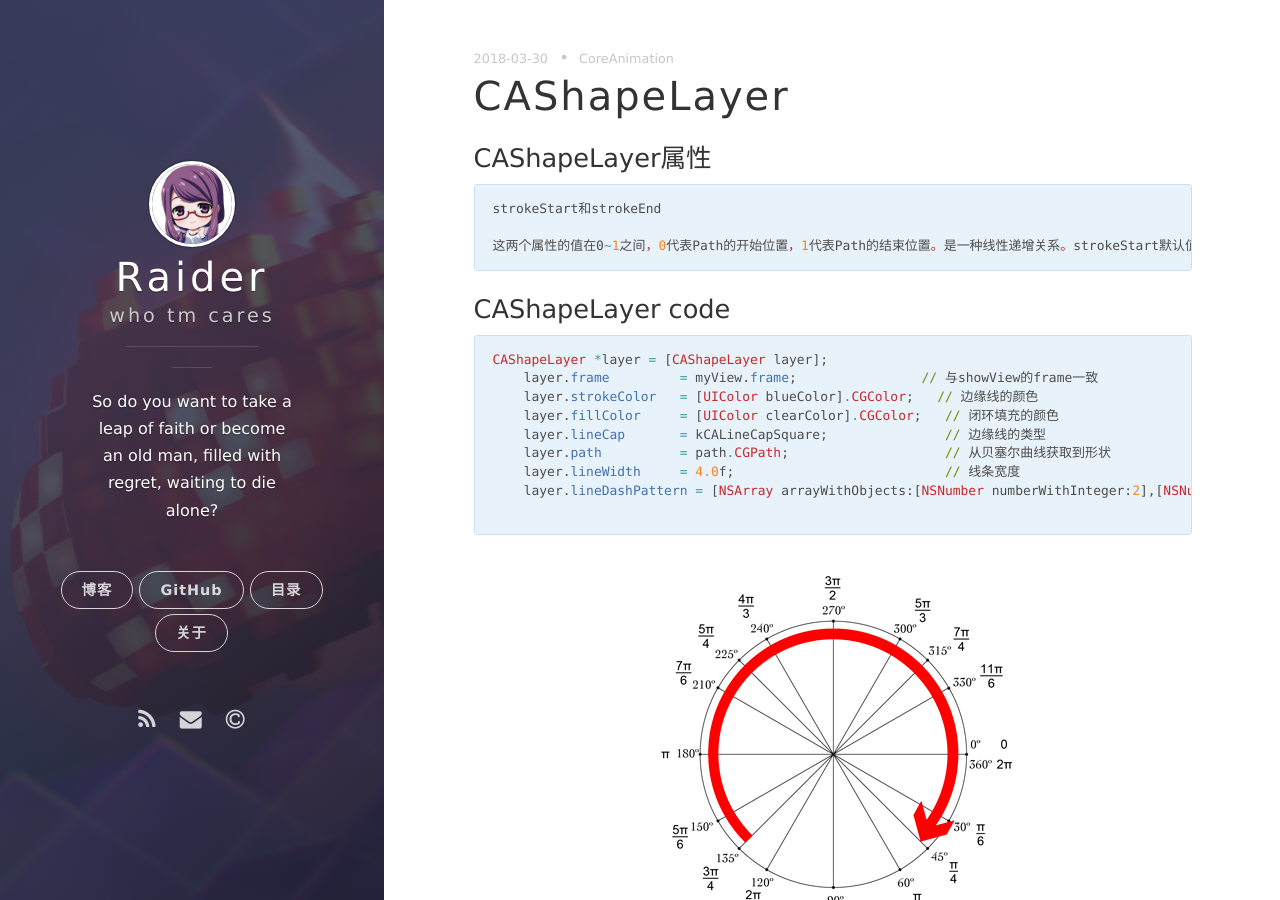
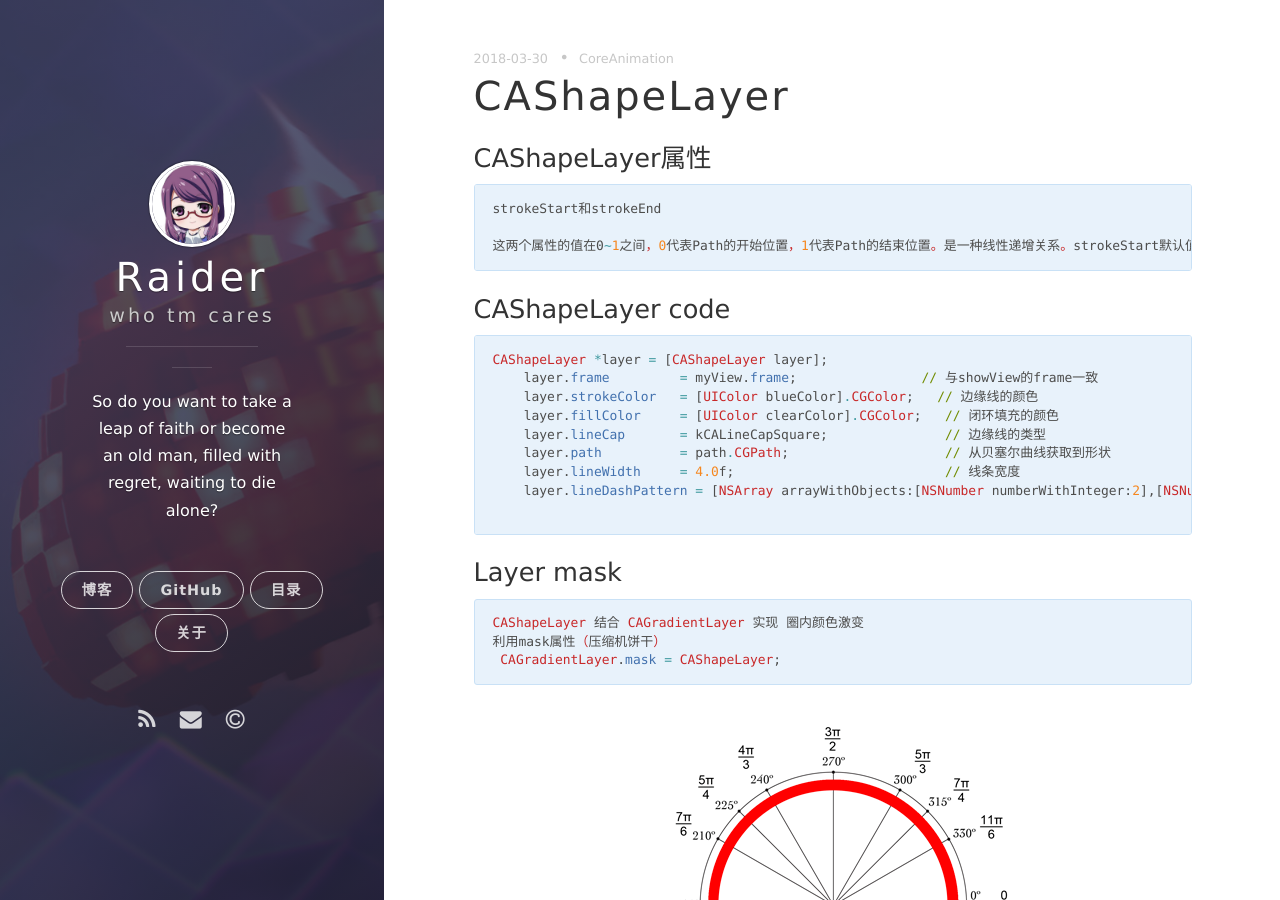
Before and after one commit to ioRaid/ioRaid.github.io, a Jekyll site: the page built from _posts/2018-03-30-CoreAnimation.md, in a window 1280 px wide and 900 px high. Built offline with Jekyll 4.4.1, drawn with Linux system fonts in a browser that asks for light colours; nearby versions of some CDN libraries; comment, search, counter and statistics services are not loaded.

Commit message:
Update 2018-03-30-CoreAnimation.md

```diff
--- a/_posts/2018-03-30-CoreAnimation.md
+++ b/_posts/2018-03-30-CoreAnimation.md
@@ -32,6 +32,19 @@ CAShapeLayer *layer = [CAShapeLayer layer];
 
 {% endhighlight %}
 
+
+<h3>Layer mask</h3>
+
+
+{% highlight ruby %}
+
+CAShapeLayer 结合 CAGradientLayer 实现 圈内颜色激变
+利用mask属性（压缩机饼干）
+ CAGradientLayer.mask = CAShapeLayer;
+
+
+{% endhighlight %}
+
 <img src="{{ site.BASE_PATH }}/assets/post/pai.png" ></img>
 
 <img src="{{ site.BASE_PATH }}/assets/post/halfpai.png" ></img>
```
